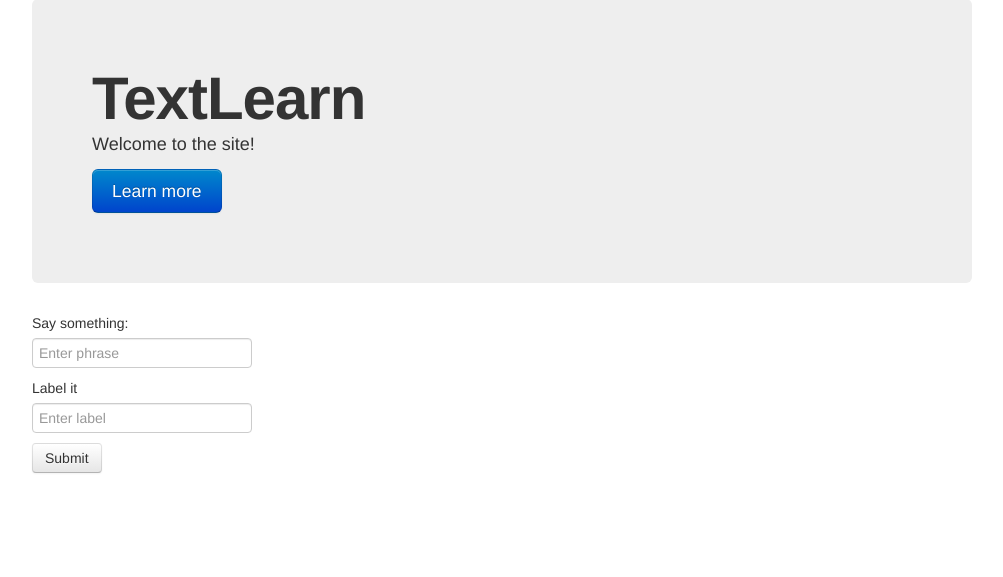
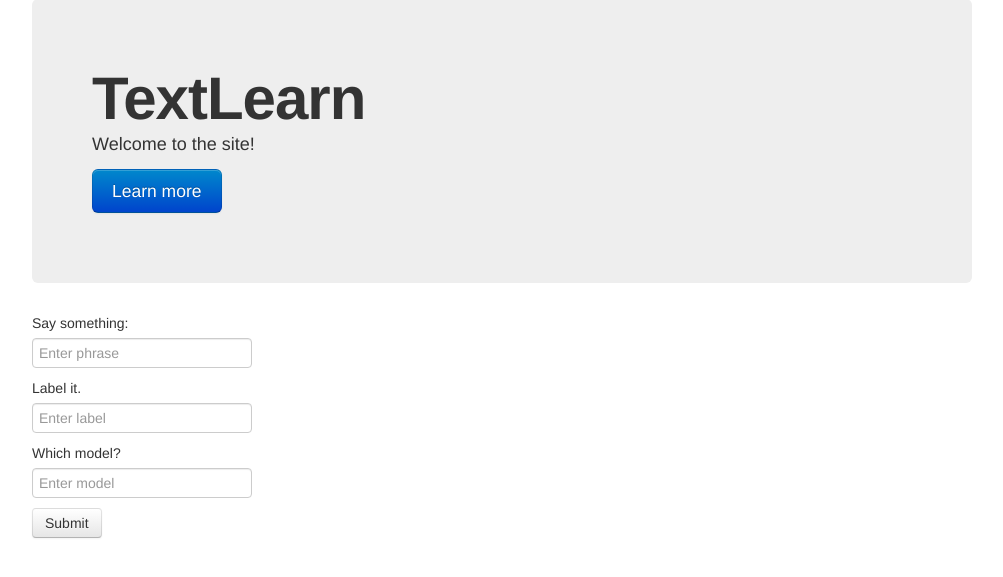
Before and after one commit to rfaulkner/easyML, a Flask app: page / in a window 1280 px wide. Shown: the part 61-638 px from the top of the page, without its empty margins (138-1141 px from the left). Run offline with Flask 2, Linux system fonts and the light colour scheme; some libraries are stand-ins or nearby versions.

Commit message:
add - form ctrl for entering model.

```diff
--- a/versus/src/web/templates/index_anon.html
+++ b/versus/src/web/templates/index_anon.html
@@ -14,8 +14,12 @@
         <input type="text" class="form-control" id="phraseInput" placeholder="Enter phrase">
     </div>
     <div class="form-group">
-        <label for="labelInput">Label it</label>
+        <label for="labelInput">Label it.</label>
         <input type="text" class="form-control" id="labelInput" placeholder="Enter label">
+    </div>
+    <div class="form-group">
+        <label for="modelInput">Which model?</label>
+        <input type="text" class="form-control" id="modelInput" placeholder="Enter model">
     </div>
     <button type="submit" class="btn btn-default">Submit</button>
 </form>
```
